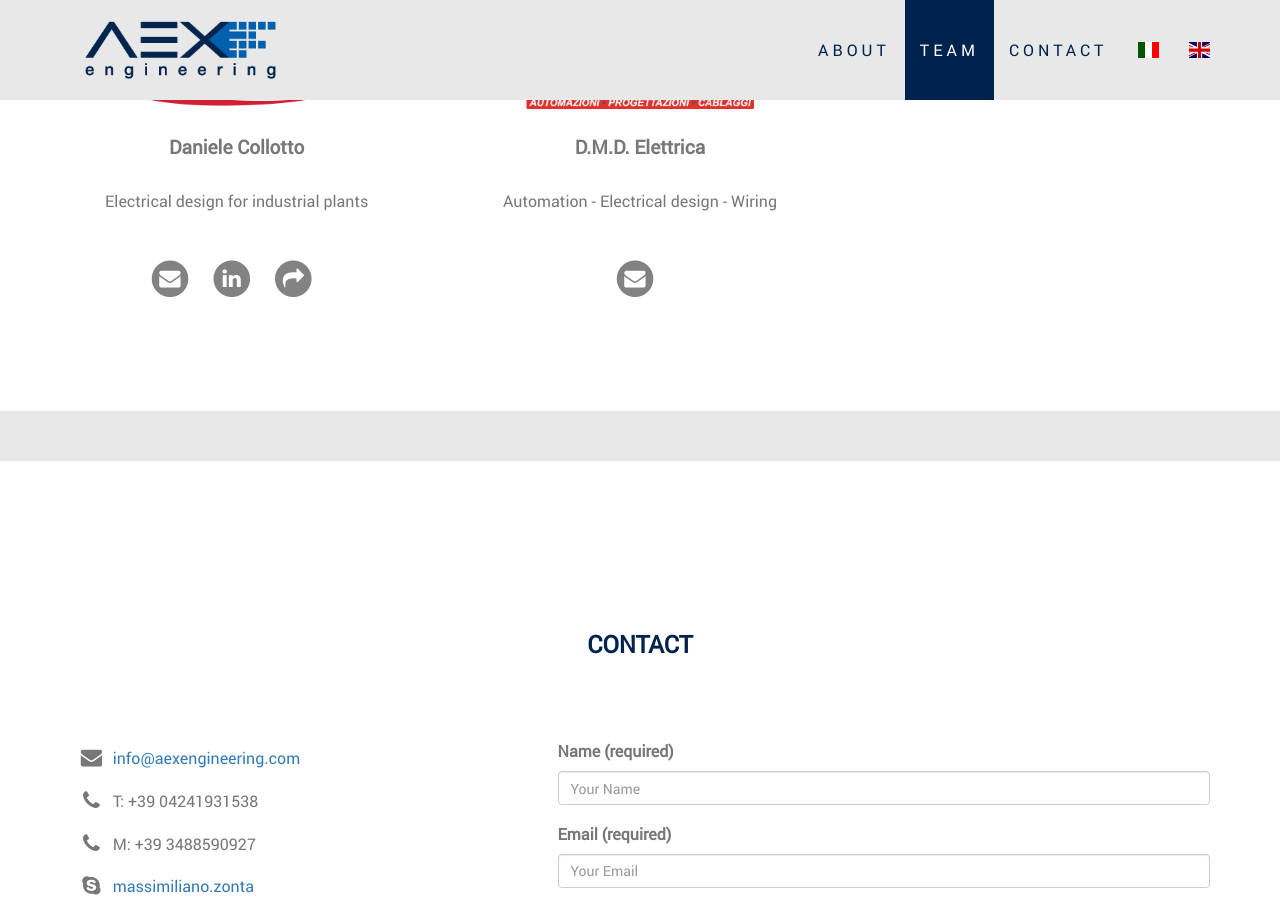
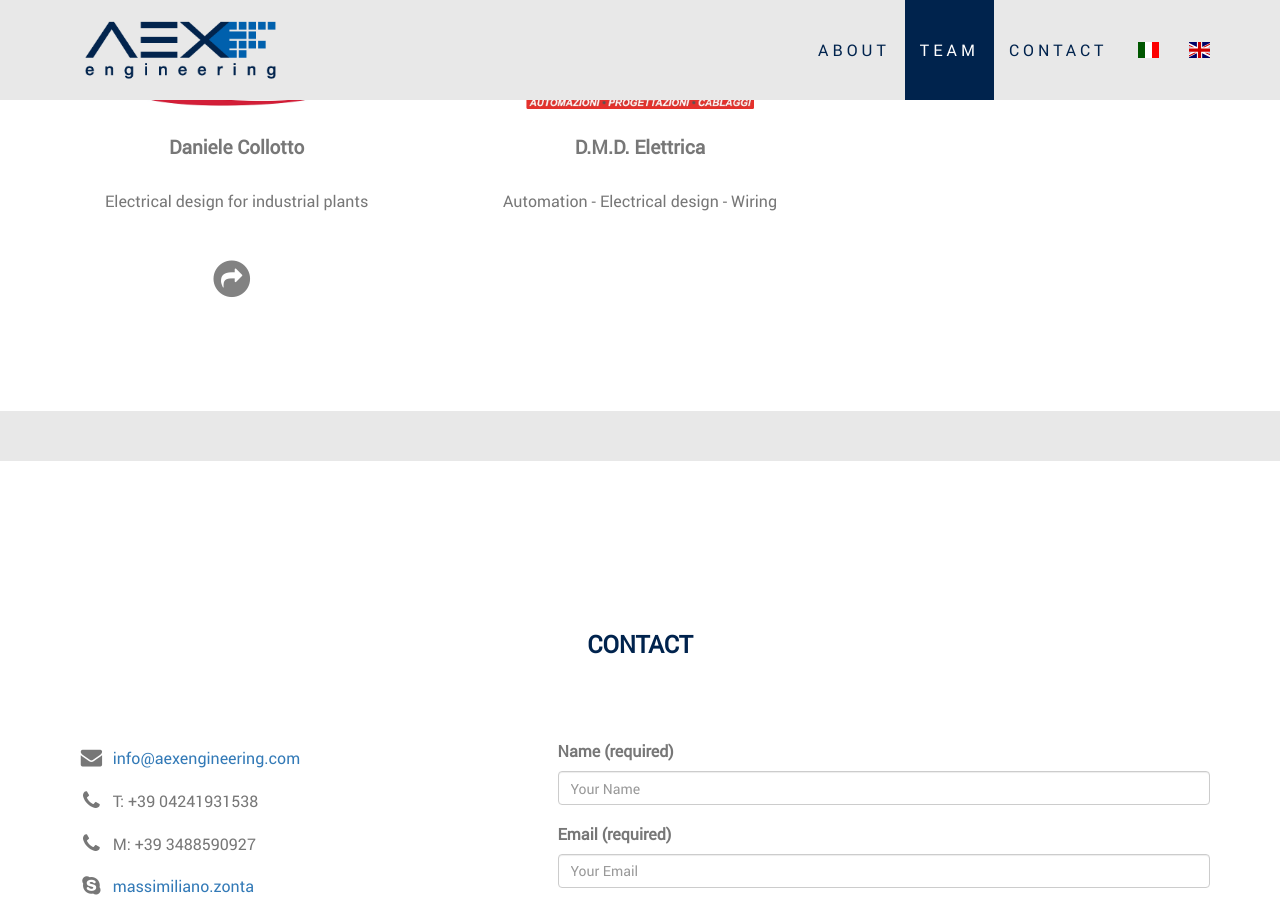
Before and after one commit to aexengineering/aexengineering.github.io, a Jekyll site: the page built from site_en/index.html, in a window 1280 px wide and 900 px high, scrolled down 3420 px. Built offline with Jekyll 4.4.1, drawn with Linux system fonts in a browser that asks for light colours.

Commit message:
update partner

```diff
--- a/_includes/partnerships/collotto.html
+++ b/_includes/partnerships/collotto.html
@@ -1,20 +1,4 @@
 <ul class="social-media-list">
-  <li>
-    <a href="mailto:daniele@collotto.it">
-        <span class="fa-stack fa-lg social-media-list">
-            <i class="fa fa-circle fa-stack-2x"></i>
-            <i class="fa fa-envelope fa-stack-1x fa-inverse"></i>
-        </span>
-    </a>
-  </li>
-  <li>
-    <a href="https://www.linkedin.com/in/daniele-collotto-633b7760" target=_blank>
-        <span class="fa-stack fa-lg social-media-list">
-            <i class="fa fa-circle fa-stack-2x"></i>
-            <i class="fa fa-linkedin fa-stack-1x fa-inverse"></i>
-        </span>
-    </a>
-  </li>
   <li>
     <a href="http://www.collotto.it/" target=_blank>
         <span class="fa-stack fa-lg social-media-list">
--- a/_includes/partnerships/dmd.html
+++ b/_includes/partnerships/dmd.html
@@ -1,10 +1,4 @@
 <ul class="social-media-list">
   <li>
-    <a href="mailto:dmd.elettrica@gmail.com">
-        <span class="fa-stack fa-lg social-media-list">
-            <i class="fa fa-circle fa-stack-2x"></i>
-            <i class="fa fa-envelope fa-stack-1x fa-inverse"></i>
-        </span>
-    </a>
   </li>
 </ul>
```
